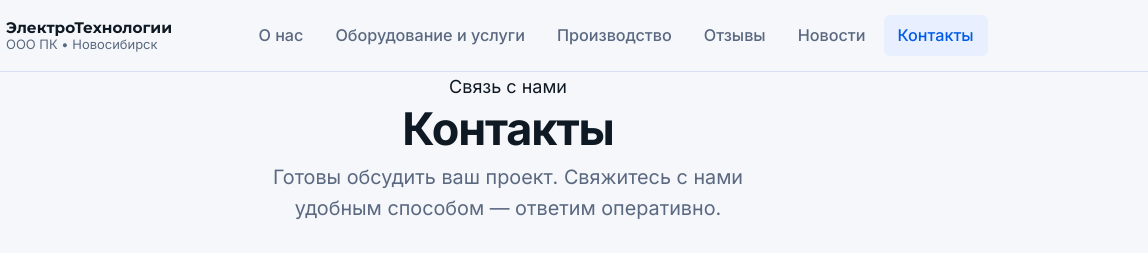
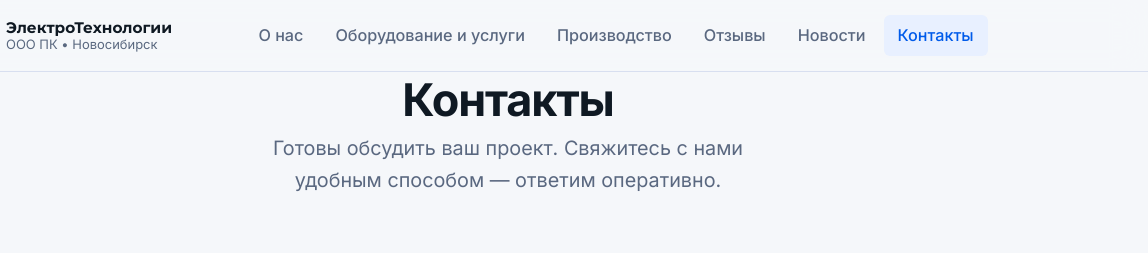
Before and after one commit to daniildevops/daniildevops.github.io, a website built with Vite: page contacts.html in a window 1280 px wide. Shown: the top 253 px of the page, 132-1280 px from the left. Built offline with nearby package versions, Linux system fonts and the light colour scheme.

Commit message:
Update contacts.html

```diff
--- a/contacts.html
+++ b/contacts.html
@@ -60,7 +60,6 @@
 <section class="page-hero">
   <div class="container">
     <div class="reveal">
-      <span class="eyebrow">Связь с нами</span>
       <h1>Контакты</h1>
       <p>Готовы обсудить ваш проект. Свяжитесь с нами удобным способом — ответим оперативно.</p>
     </div>
```
